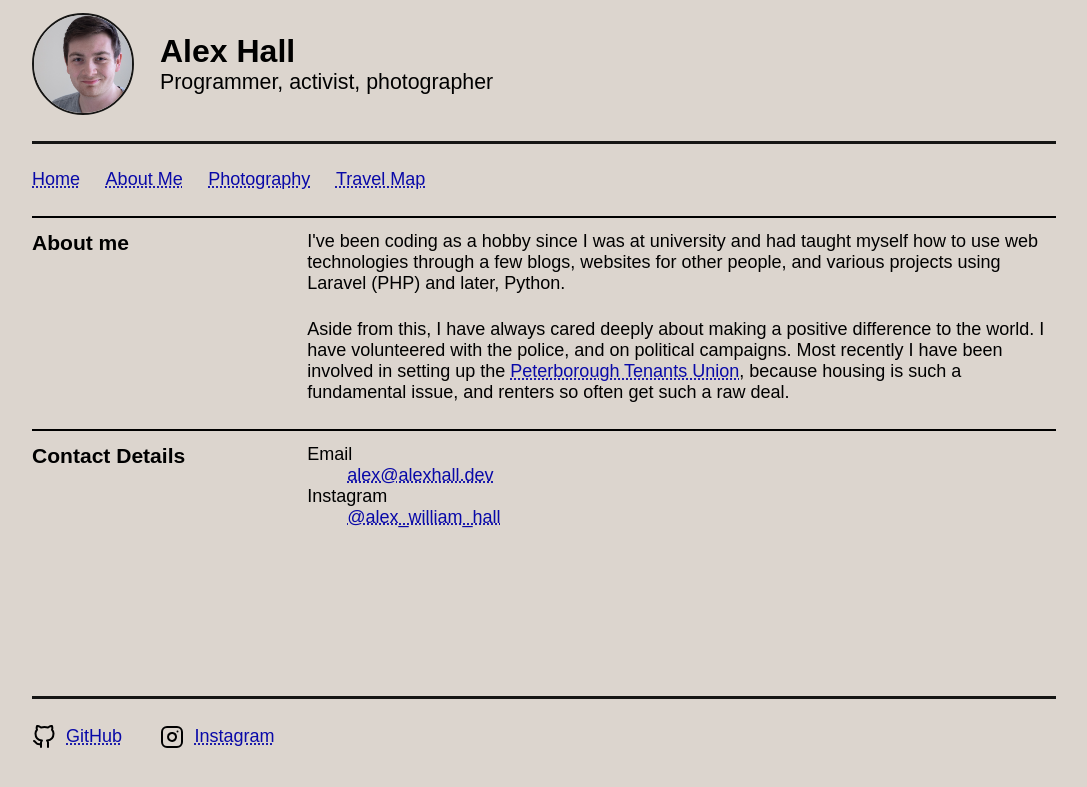
After one commit to hallcode/dot-dev, a Flask app: page /about in a window 1280 px wide. The commit adds this page. Shown: the top 787 px of the page, without its empty margins (96-1183 px from the left). Run offline with Flask 3, Linux system fonts and the light colour scheme; some web fonts are replaced.

Commit message:
Done for now

```diff
--- a/app.py
+++ b/app.py
@@ -19,6 +19,10 @@ def travel():
 def cv():
     return render_template('cv.html')
 
+@app.route('/about')
+def about():
+    return render_template('about.html')
+
 
 if __name__ == '__main__':
     app.run()
--- a/static/main.css
+++ b/static/main.css
@@ -353,6 +353,29 @@ main > .section {
 }
 
 
+article.split {
+    display: grid;
+    grid-template-columns: 1fr 3fr;
+    gap: 2vmax;
+    border-top: 2px solid black;
+    padding-top: 1vmax;
+    margin-bottom: 2vmax;
+}
+
+article.split > * {
+    grid-column: 2 / -1;
+    margin: 0;
+}
+
+article.split > :is(header, aside) {
+    grid-column: 1 / 2;
+}
+
+article.split > header :is(h1, h2) {
+    margin: 0;
+}
+
+
 @media print {
     body {
         font-size: 11pt;
--- /dev/null
+++ b/templates/about.html
@@ -0,0 +1,44 @@
+{% include 'layout/html_head.html' %}
+{% include 'layout/main_header.html' %}
+{% include 'layout/site_nav.html' %}
+
+
+<section>
+    <article class="split">
+        <header><h1>About me</h1></header>
+        <p>
+            I've been coding as a hobby since I was at university and had taught myself how to use web technologies
+            through a few blogs, websites for other people, and various projects using Laravel (PHP) and later,
+            Python.
+        </p>
+        <p>
+            Aside from this, I have always cared deeply about making a positive difference to the world. I have
+            volunteered with the police, and on political campaigns. Most recently I have been involved in setting up
+            the <a href="https://www.peterboroughtenants.org">Peterborough Tenants Union</a>, because housing is
+            such a fundamental issue, and renters so often get such a raw
+            deal.
+        </p>
+    </article>
+
+    <article class="split">
+        <header>
+            <h1>Contact Details</h1>
+        </header>
+        <dl>
+
+            <dt>Email</dt>
+            <dd>
+                <a href="mailto:alex@alexhall.dev">alex@alexhall.dev</a>
+            </dd>
+
+            <dt>Instagram</dt>
+            <dd>
+                <a href="https://www.instagram.com/alex_william_hall/">@alex_william_hall</a>
+            </dd>
+        </dl>
+    </article>
+</section>
+
+
+{% include 'layout/site_footer.html' %}
+{% include 'layout/html_footer.html' %}
--- a/templates/layout/site_nav.html
+++ b/templates/layout/site_nav.html
@@ -1,10 +1,10 @@
 <nav id="site-nav" class="section">
     <ul>
         <li><a href="{{ url_for('index') }}">Home</a></li>
-        <li><a href="{{ url_for('index') }}">About Me</a></li>
-        <li><a href="{{ url_for('index') }}">Projects</a></li>
+        <li><a href="{{ url_for('about') }}">About Me</a></li>
+{#        <li><a href="{{ url_for('index') }}">Projects</a></li>#}
         <li><a href="{{ url_for('photos') }}">Photography</a></li>
         <li><a href="{{ url_for('travel') }}">Travel Map</a></li>
-        <li><a href="{{ url_for('index') }}">Brews</a></li>
+{#        <li><a href="{{ url_for('index') }}">Brews</a></li>#}
     </ul>
 </nav>
```
Also changed, not shown: templates/index.html (+11 -11 lines).
